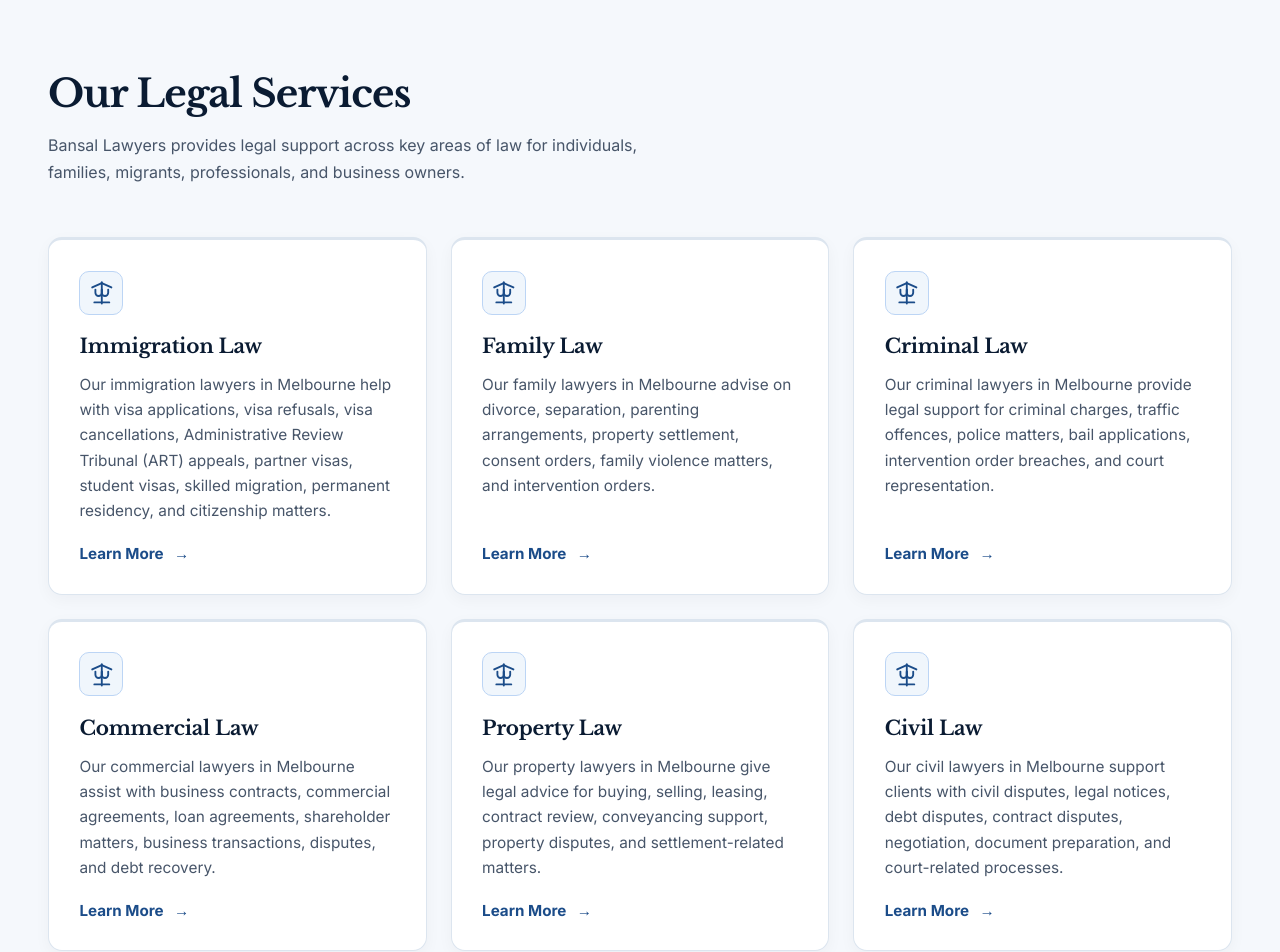
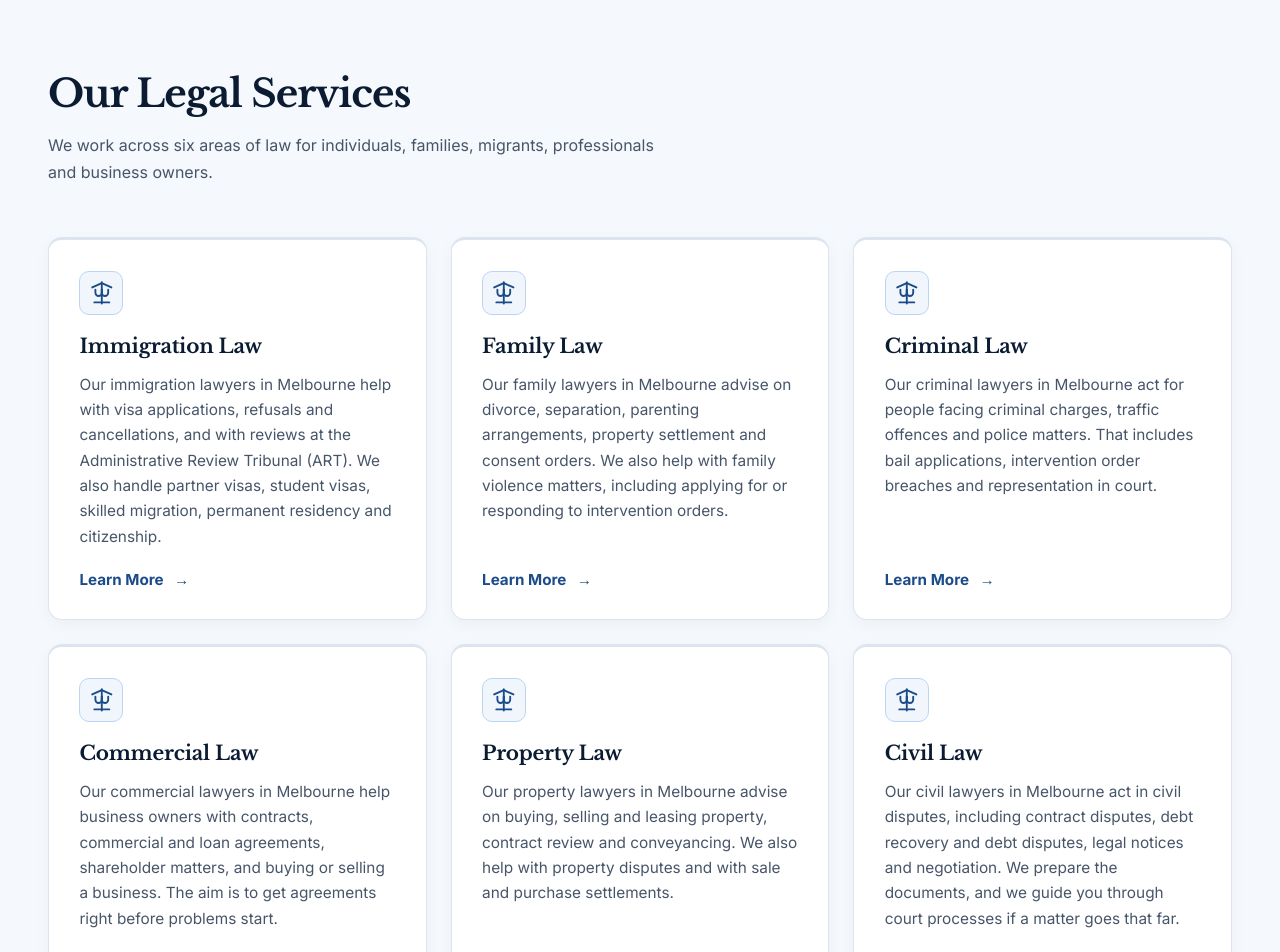
Before and after one commit to amitsaini2025/bansal_lawyers_latest, a Next.js app: page / in a window 1280 px wide. Shown: the part 1660-2612 px from the top of the page. Built offline with nearby package versions, Linux system fonts and the light colour scheme; no server answers.

Commit message:
Update Our Legal Services section header and cards to match exact copy

```diff
--- a/app/page.tsx
+++ b/app/page.tsx
@@ -41,42 +41,42 @@
   {
     title: "Immigration Law",
     description:
-      "Our immigration lawyers in Melbourne help with visa applications, visa refusals, visa cancellations, Administrative Review Tribunal (ART) appeals, partner visas, student visas, skilled migration, permanent residency, and citizenship matters.",
+      "Our immigration lawyers in Melbourne help with visa applications, refusals and cancellations, and with reviews at the Administrative Review Tribunal (ART). We also handle partner visas, student visas, skilled migration, permanent residency and citizenship.",
     href: "/immigration-lawyers-melbourne",
     ctaText: "Learn More",
   },
   {
     title: "Family Law",
     description:
-      "Our family lawyers in Melbourne advise on divorce, separation, parenting arrangements, property settlement, consent orders, family violence matters, and intervention orders.",
+      "Our family lawyers in Melbourne advise on divorce, separation, parenting arrangements, property settlement and consent orders. We also help with family violence matters, including applying for or responding to intervention orders.",
     href: "/family-lawyers-melbourne",
     ctaText: "Learn More",
   },
   {
     title: "Criminal Law",
     description:
-      "Our criminal lawyers in Melbourne provide legal support for criminal charges, traffic offences, police matters, bail applications, intervention order breaches, and court representation.",
+      "Our criminal lawyers in Melbourne act for people facing criminal charges, traffic offences and police matters. That includes bail applications, intervention order breaches and representation in court.",
     href: "/criminal-lawyers-melbourne",
     ctaText: "Learn More",
   },
   {
     title: "Commercial Law",
     description:
-      "Our commercial lawyers in Melbourne assist with business contracts, commercial agreements, loan agreements, shareholder matters, business transactions, disputes, and debt recovery.",
+      "Our commercial lawyers in Melbourne help business owners with contracts, commercial and loan agreements, shareholder matters, and buying or selling a business. The aim is to get agreements right before problems start.",
     href: "/commercial-lawyers-melbourne",
     ctaText: "Learn More",
   },
   {
     title: "Property Law",
     description:
-      "Our property lawyers in Melbourne give legal advice for buying, selling, leasing, contract review, conveyancing support, property disputes, and settlement-related matters.",
+      "Our property lawyers in Melbourne advise on buying, selling and leasing property, contract review and conveyancing. We also help with property disputes and with sale and purchase settlements.",
     href: "/property-lawyers-melbourne",
     ctaText: "Learn More",
   },
   {
     title: "Civil Law",
     description:
-      "Our civil lawyers in Melbourne support clients with civil disputes, legal notices, debt disputes, contract disputes, negotiation, document preparation, and court-related processes.",
+      "Our civil lawyers in Melbourne act in civil disputes, including contract disputes, debt recovery and debt disputes, legal notices and negotiation. We prepare the documents, and we guide you through court processes if a matter goes that far.",
     href: "/civil-lawyers-melbourne",
     ctaText: "Learn More",
   },
@@ -251,9 +251,8 @@
       {/* 3. Practice Areas Section */}
       <Section tone="warm" id="practice-areas">
         <SectionHeader
-          eyebrow="Key Practice Areas"
           title="Our Legal Services"
-          intro="Bansal Lawyers provides legal support across key areas of law for individuals, families, migrants, professionals, and business owners."
+          intro="We work across six areas of law for individuals, families, migrants, professionals and business owners."
         />
         <div className="card-grid">
           {corePracticeAreas.map((card) => (
```
